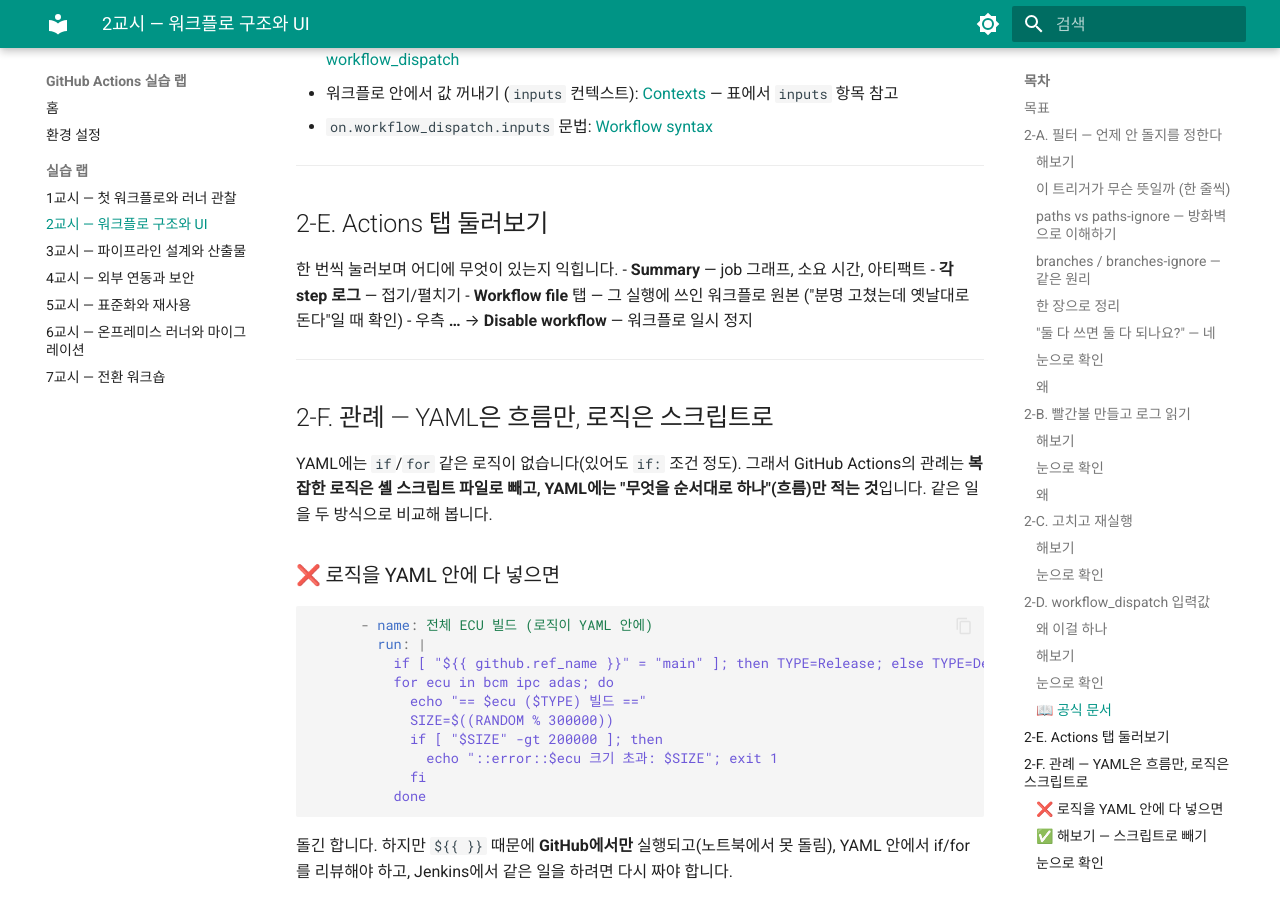
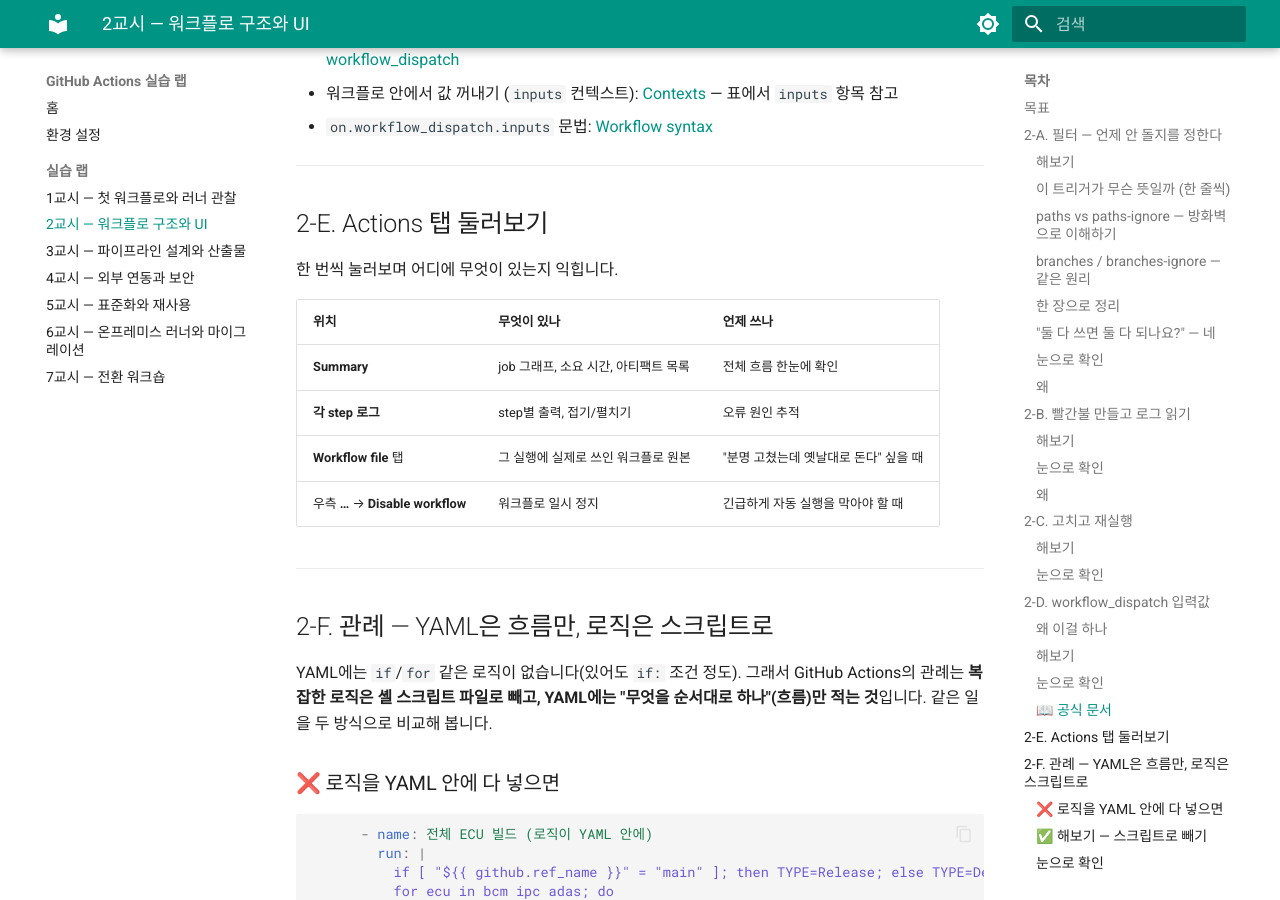
Before and after one commit to skilleat-labs/actions-lab, an MkDocs documentation site: the page built from docs/labs/lab2-structure-ui.md, in a window 1280 px wide and 900 px high, scrolled down 8034 px. Built offline with MkDocs 1.6.1 and Material for MkDocs 9.7.7, drawn with Linux system fonts in a browser that asks for light colours.

Commit message:
lab2: 2-E Actions 탭 둘러보기 표로 정리
Co-Authored-By: Claude Sonnet 4.6 <noreply@anthropic.com>

```diff
--- a/docs/labs/lab2-structure-ui.md
+++ b/docs/labs/lab2-structure-ui.md
@@ -385,10 +385,13 @@ Actions 탭에서 **Run workflow** 를 누르면 드롭다운이 나옵니다.
 ## 2-E. Actions 탭 둘러보기
 
 한 번씩 눌러보며 어디에 무엇이 있는지 익힙니다.
-- **Summary** — job 그래프, 소요 시간, 아티팩트
-- **각 step 로그** — 접기/펼치기
-- **Workflow file** 탭 — 그 실행에 쓰인 워크플로 원본 ("분명 고쳤는데 옛날대로 돈다"일 때 확인)
-- 우측 **…** → **Disable workflow** — 워크플로 일시 정지
+
+| 위치 | 무엇이 있나 | 언제 쓰나 |
+|------|------------|----------|
+| **Summary** | job 그래프, 소요 시간, 아티팩트 목록 | 전체 흐름 한눈에 확인 |
+| **각 step 로그** | step별 출력, 접기/펼치기 | 오류 원인 추적 |
+| **Workflow file** 탭 | 그 실행에 실제로 쓰인 워크플로 원본 | "분명 고쳤는데 옛날대로 돈다" 싶을 때 |
+| 우측 **…** → **Disable workflow** | 워크플로 일시 정지 | 긴급하게 자동 실행을 막아야 할 때 |
 
 ---
 
```
